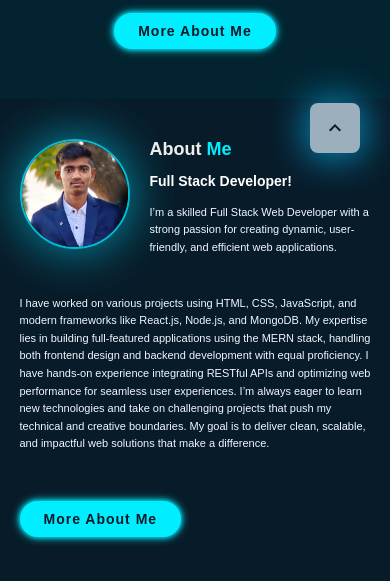
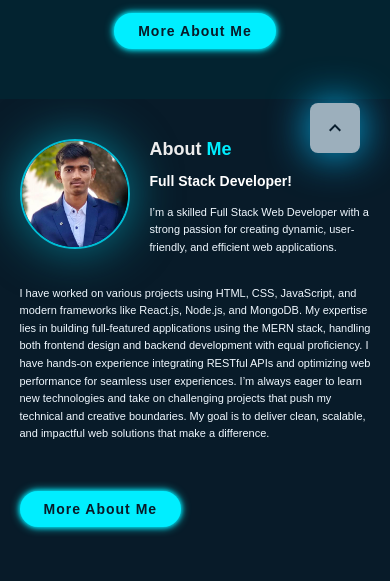
Before and after one commit to Karan-Babar/FUTURE_FS_01_Portfolio, a plain HTML site: page index.html in a window 390 px wide. Shown: the part 661-1242 px from the top of the page. Drawn offline with nearby package versions, Linux system fonts and the light colour scheme.

Commit message:
About section is fully responsive

```diff
--- a/style.css
+++ b/style.css
@@ -431,8 +431,88 @@ body{
     color: aliceblue;
     font-size: 20px;
     line-height: 1.4;
+     animation: slideRight 1s ease forwards;
+}
+.about-details {
     margin-bottom: 3rem;
+}
+@media (max-width: 1280px) {
+.about{
+    /* gap: 1.5rem; */
+    margin-right: 50px;
+    margin-bottom: 20px;
+}
+.about-photo img {
+  max-width: 300px;
+   margin: 100px;
+}
+.about-text h2{
+   font-size: 40px;
+   margin-top: 80px;
+}
+.about-text h4{
+    font-size: 22px;
+}
+.about-text p {
+    color: aliceblue;
+    font-size: 18px;
+    line-height: 1.4;
      animation: slideRight 1s ease forwards;
+}
+.about-details {
+    margin-bottom: 3rem;
+}
+}
+@media (max-width: 1000px) {
+  #about {
+    scroll-margin-top: 60px;
+  }
+  .about {
+    display: block;
+    margin-right: 0;
+    padding: 40px 5%;
+  }
+
+  .about-photo {
+    float: left;
+    margin: 0 15px 10px 0;
+    margin-right: 20px;
+  }
+
+  .about-photo img {
+    width: 280px;
+    height: 280px;
+    margin: 0;
+    border: 2px solid #00bcd4;
+    box-shadow: 0 0 50px rgba(0, 188, 212, 0.6);
+  }
+
+  .about-text {
+    text-align: left;
+  }
+  .about-details{
+    margin-top: -20px;
+    margin-bottom: -50px;
+  }
+  .about-text h2 {
+    font-size: 22px;
+    margin-top: 0;
+  }
+
+  .about-text h4 {
+    font-size: 16px;
+  }
+
+  .about-text p {
+    font-size: 12px;
+    line-height: 1.6;
+     margin-bottom: 3rem;
+  }
+  .about::after {
+    content: "";
+    display: block;
+    clear: both;
+  }
 }
 @media (max-width: 768px) {
   .about {
@@ -452,13 +532,14 @@ body{
     height: 110px;
     margin: 0;
     border: 2px solid #00bcd4;
+    box-shadow: 0 0 50px rgba(0, 188, 212, 0.6);
   }
 
   .about-text {
     text-align: left;
   }
   .about-details{
-    margin-top: -10px;
+    margin-top: -20px;
     margin-bottom: -50px;
   }
   .about-text h2 {
@@ -473,6 +554,7 @@ body{
   .about-text p {
     font-size: 11px;
     line-height: 1.6;
+     margin-bottom: 3rem;
   }
   .about::after {
     content: "";
```
